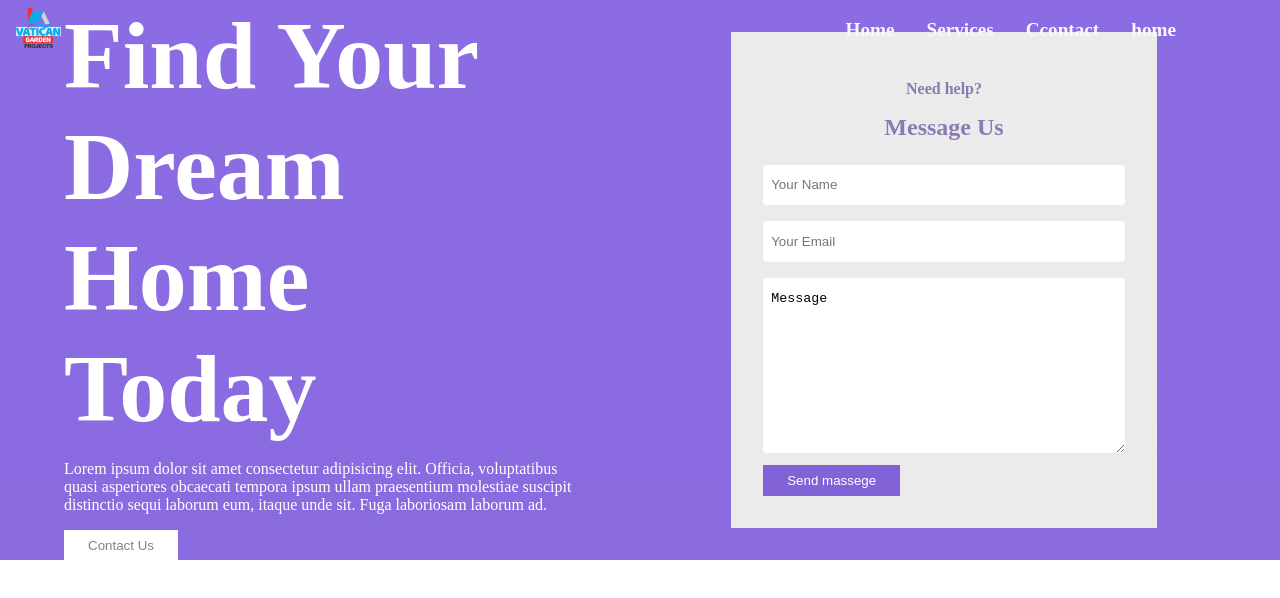
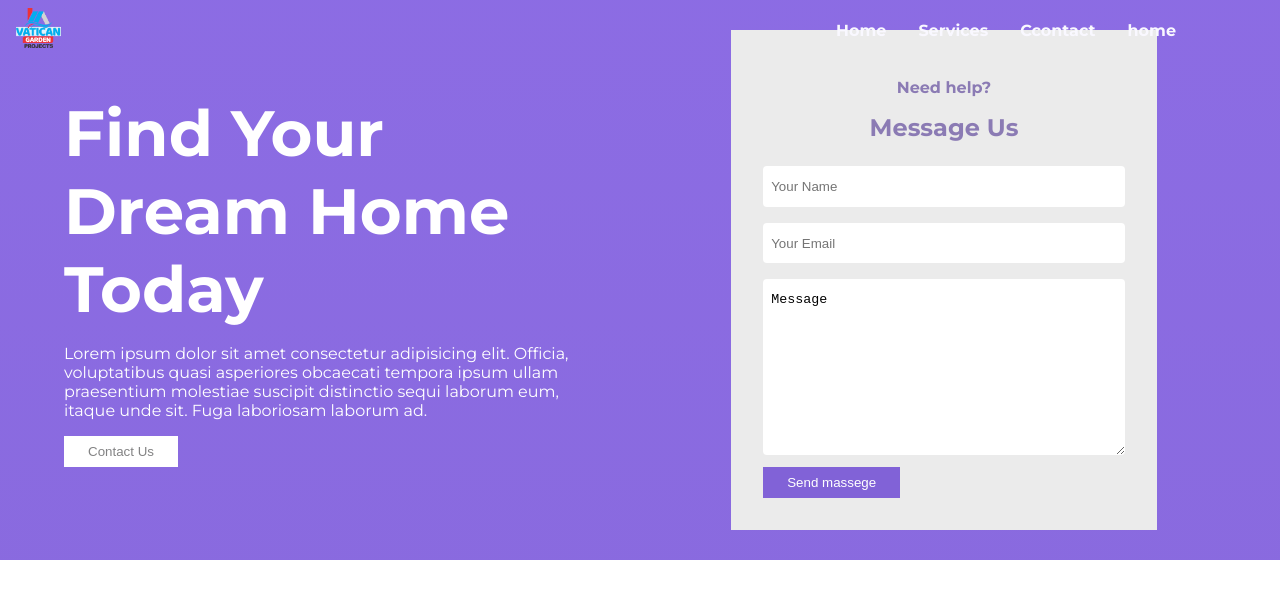
Before and after one commit to IVDevelopers/vaticangardenestate.github.io, a plain HTML site: page index.html in a window 1280 px wide. Drawn offline with Linux system fonts and the light colour scheme.

Commit message:
added font

```diff
--- a/main.css
+++ b/main.css
@@ -1,7 +1,15 @@
+
+@import url('https://fonts.googleapis.com/css2?family=Montserrat:ital,wght@0,100..900;1,100..900&display=swap');
+
 *{
     padding:0;
     margin:0;
     box-sizing: border-box;
+}
+
+
+body{
+    font-family:'Montserrat',sans-serif;
 }
 
 .main-header{
@@ -47,7 +55,7 @@
 .main-nav__items a{
     text-decoration: none;
     font-weight: bold;
-    font-size:1.2rem;
+    font-size:1rem;
     cursor: pointer;
     color:#f9f8ff;
 }
@@ -72,7 +80,7 @@
 }
 
 .home-preview__text h1{
-    font-size: 6rem;
+    font-size: 4rem;
     text-transform: capitalize;
 }
 
@@ -133,6 +141,7 @@
 
 .form-control input ,
 .form-control textarea{
+    max-width:100%;
     width:100%;
     margin:0.5rem 0;
     padding:0.8rem 0.5rem;
```
